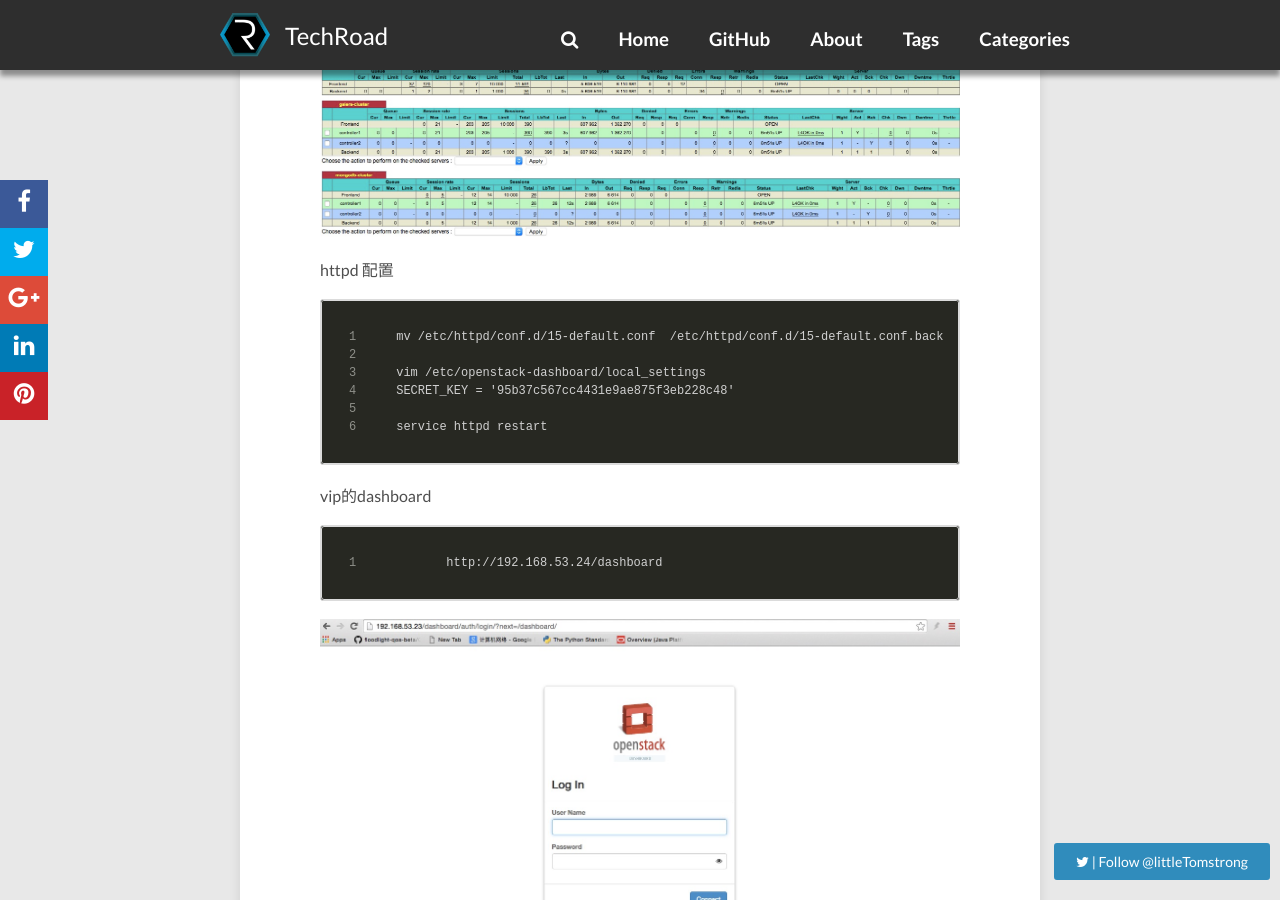
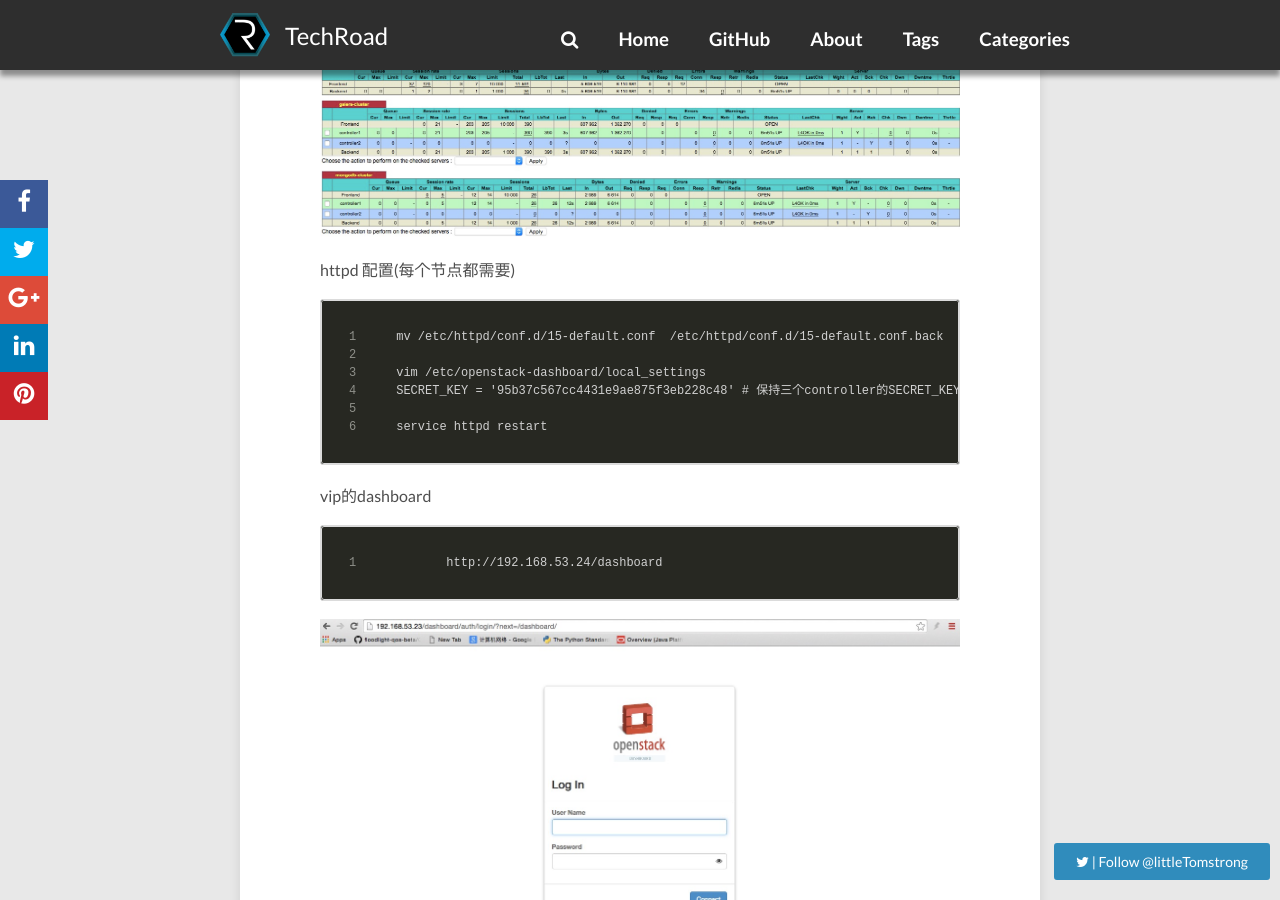
Before and after one commit to JianqingJiang/jianqingjiang.github.io, a Jekyll site: the page built from _posts/2016-07-02-openstack-HA.md, in a window 1280 px wide and 900 px high, scrolled down 38548 px. Built offline with Jekyll 4.4.1, drawn with Linux system fonts in a browser that asks for light colours; nearby versions of some CDN libraries; comment, search, counter and statistics services are not loaded.

Commit message:
modified _config.yml

````diff
--- a/_posts/2016-07-02-openstack-HA.md
+++ b/_posts/2016-07-02-openstack-HA.md
@@ -1890,13 +1890,13 @@ http://192.168.53.58:8080/haproxy_stats
 
 ![install](/images/openstack_ha/7.png)
 
-httpd 配置
+httpd 配置(每个节点都需要)
 
 ```
 mv /etc/httpd/conf.d/15-default.conf  /etc/httpd/conf.d/15-default.conf.back
 
 vim /etc/openstack-dashboard/local_settings
-SECRET_KEY = '95b37c567cc4431e9ae875f3eb228c48'
+SECRET_KEY = '95b37c567cc4431e9ae875f3eb228c48' # 保持三个controller的SECRET_KEY一致
 
 service httpd restart
 ```
````
